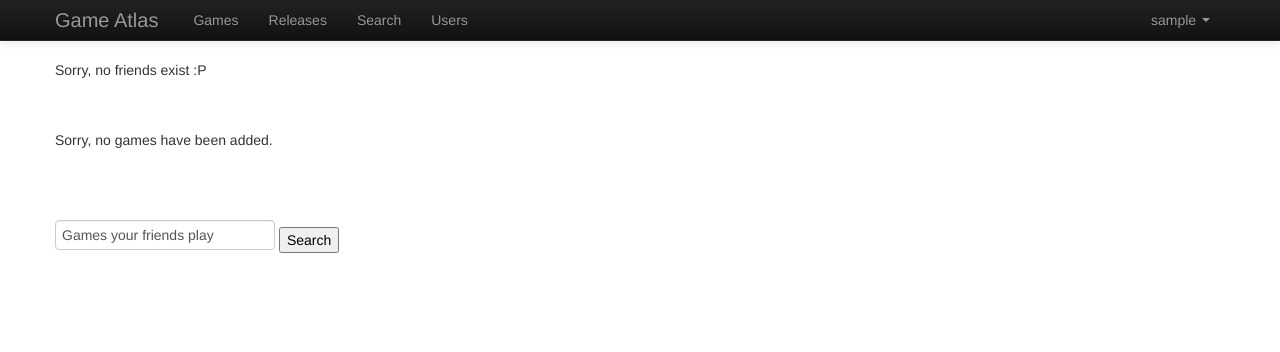
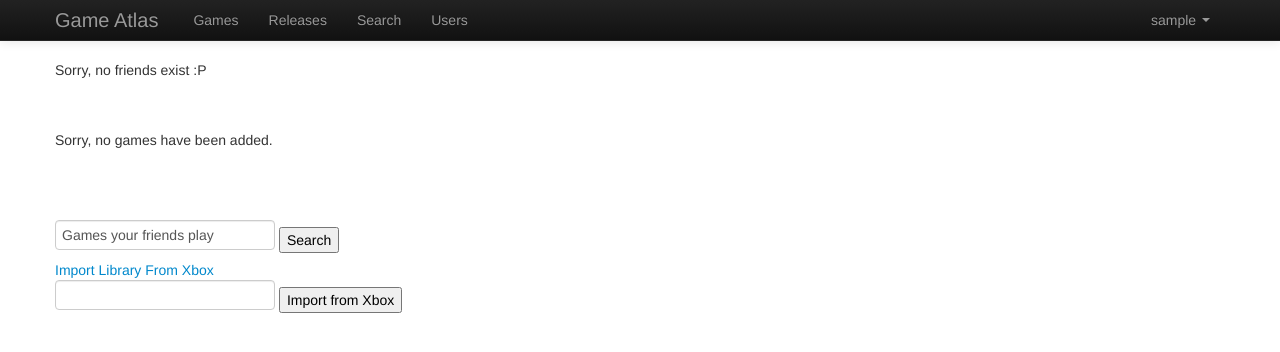
Before and after one commit to SSheldon/game-atlas, a Django app: template users/templates/users/profile.html in a window 1280 px wide. Shown: the top 352 px of the page. Run offline with Django 3.2, Linux system fonts and the light colour scheme; the template is opened without the code that fills it: values that come from a table or form of the project are taken from there, others are empty; the visitor is signed in with stand-in values (Sample User, id 1); data comes from the database, SQL or seed files in the repository.

Commit message:
[users] Added import from xbox form

```diff
--- a/users/templates/users/profile.html
+++ b/users/templates/users/profile.html
@@ -20,5 +20,14 @@
     <input type="text" name="search", value="Games your friends play" />
     <input type="submit" value="Search"/>
 </form>
+<br />
+<a href="">Import Library From Xbox</a>
+<br />
+<form action="{% url 'accounts:import_xbox_games' %}" method="post"
+            style="display:inline">
+        {% csrf_token %}
+        <input type="text" name="gamer_id" value="" />
+        <input type="submit" value="Import from Xbox"/>
+</form>
 {% endif %}
 {% endblock %}
```
